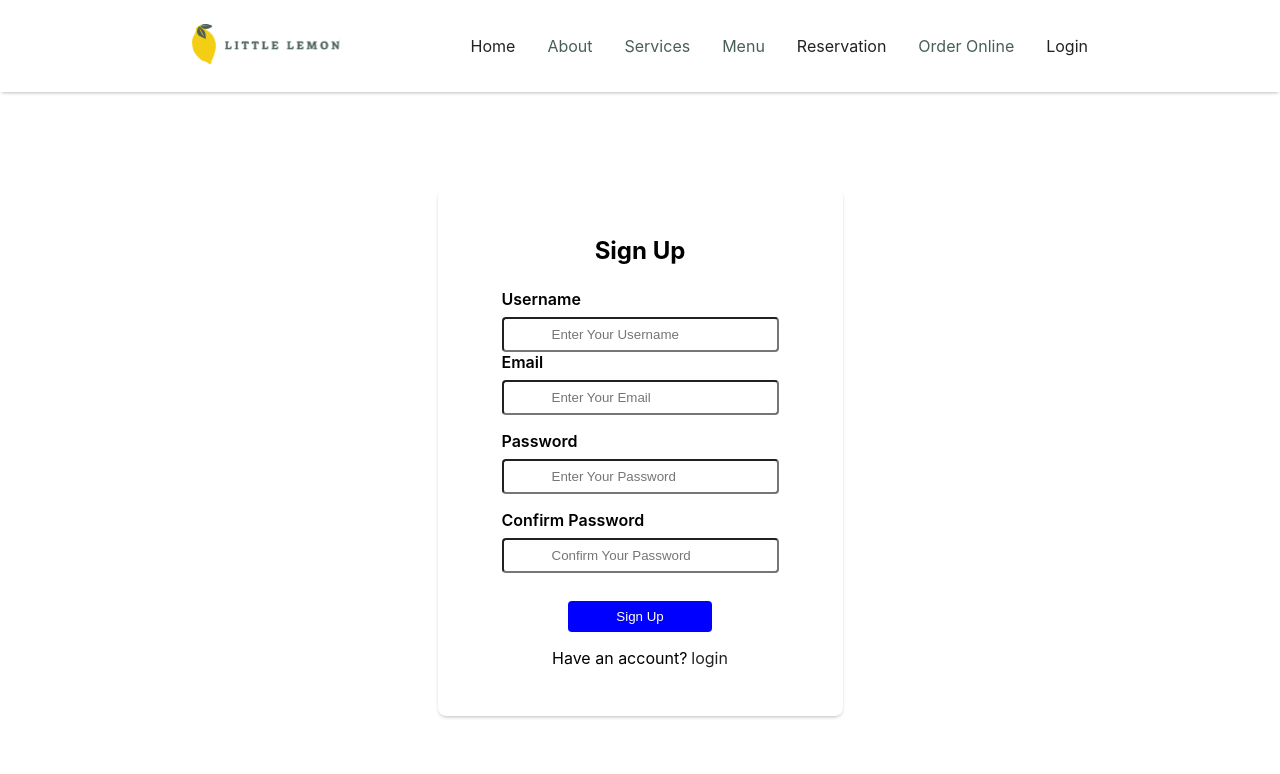
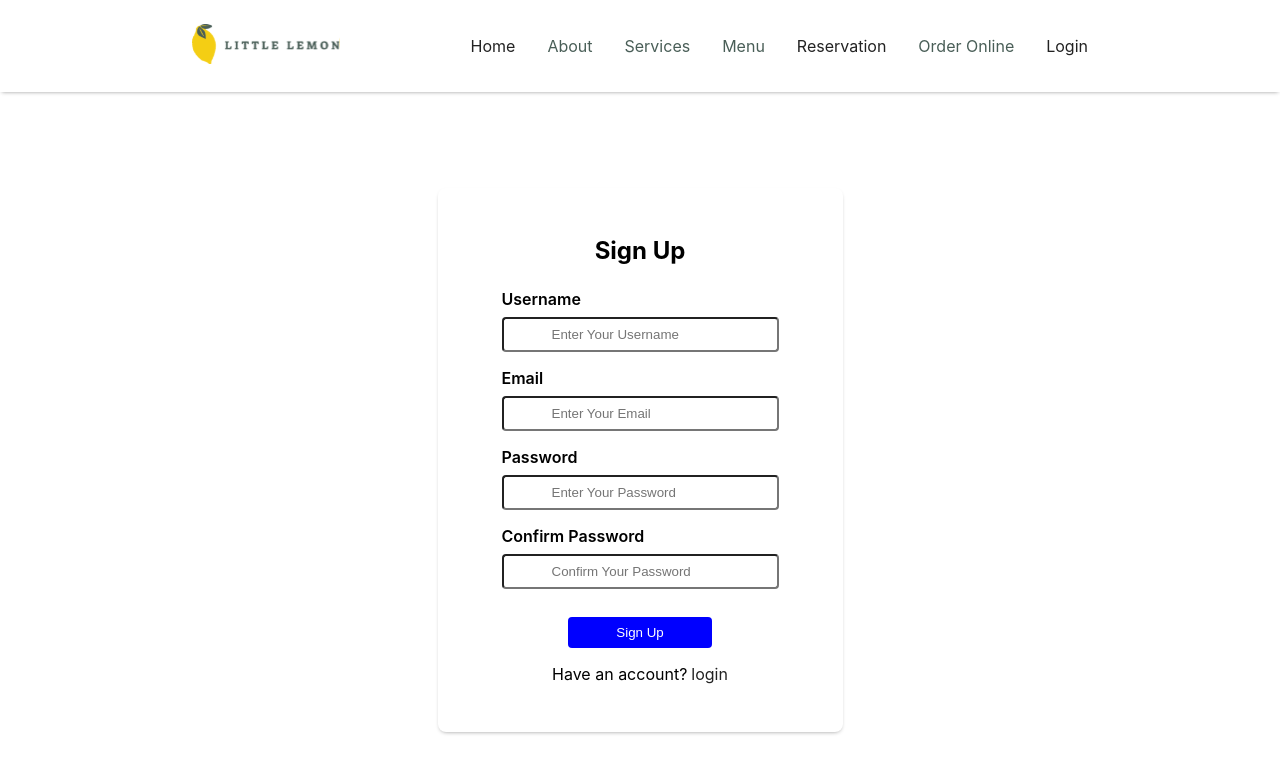
Before and after one commit to AliMahmoud26/Meta-Frontend-Capstone-Project, a React (Vite) app: page /register in a window 1280 px wide. Shown: the top 774 px of the page. Built offline with nearby package versions, Linux system fonts and the light colour scheme.

Commit message:
updating the styling of login and register

```diff
--- a/src/scss/Pages/_register.scss
+++ b/src/scss/Pages/_register.scss
@@ -44,6 +44,10 @@
                 }
             }
 
+            &.email {
+                margin-top: 1rem;
+            }
+
             &.password {
                 margin: 1rem 0;
             }
```
